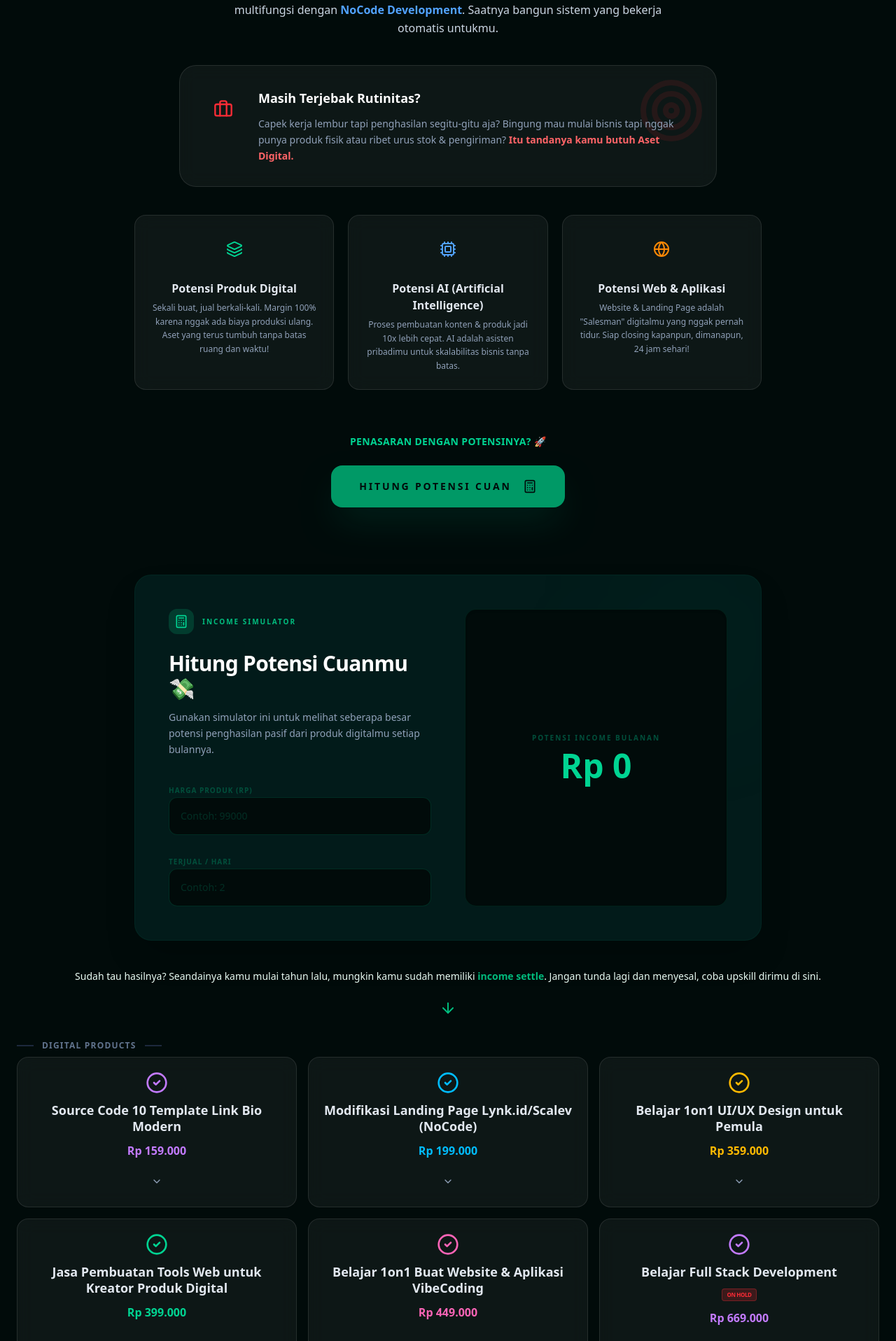
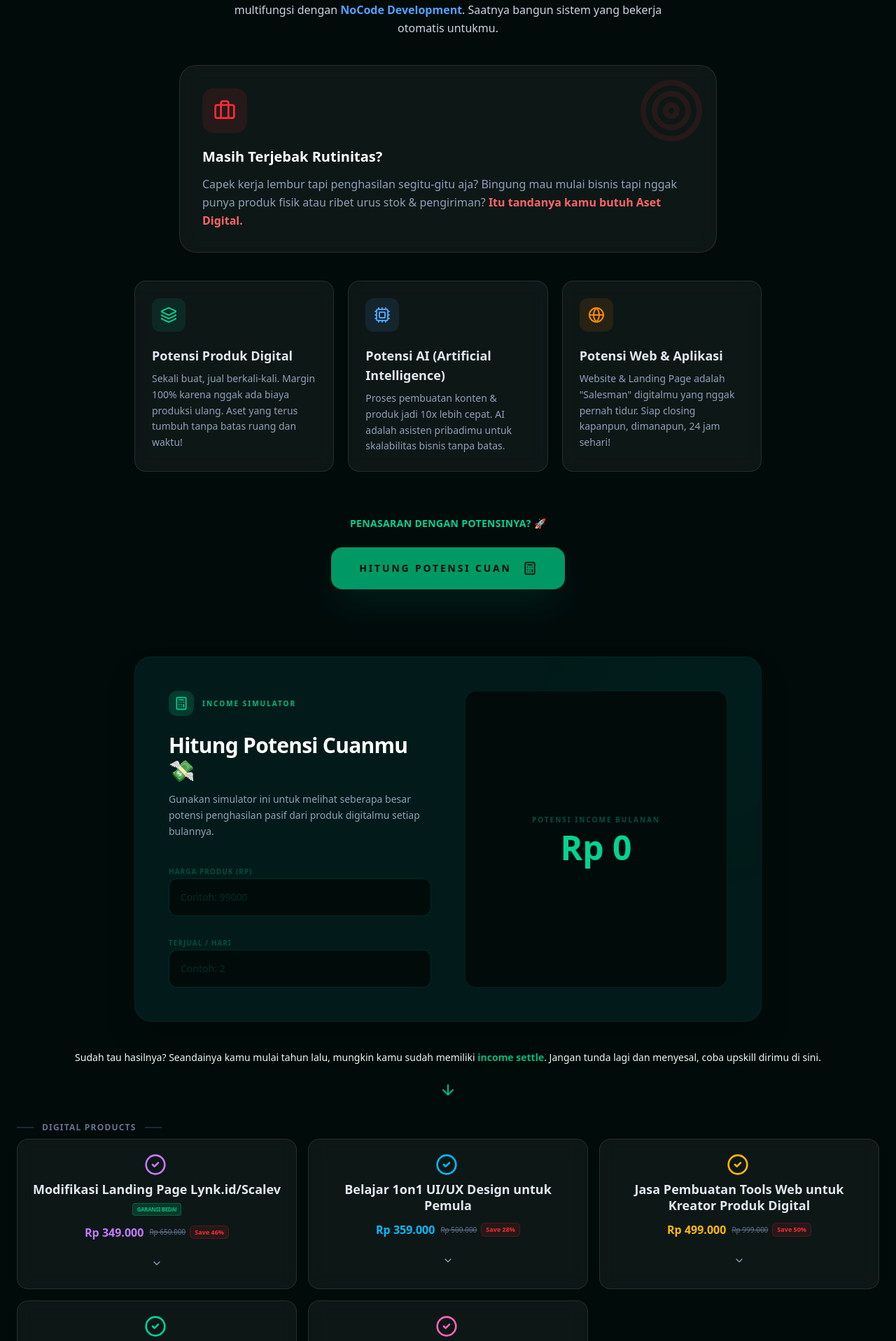
Before and after one commit to dharmayanggg/Dharma-LinkBio, a React (Vite) app: page / in a window 1280 px wide. Shown: the part 1444-3360 px from the top of the page at 70% size. Built offline with nearby package versions, Linux system fonts and the light colour scheme.

Commit message:
feat(products): Update product details and pricing
Refactor product data to include original prices and labels, enhancing clarity and marketing appeal. Remove outdated product entry.

```diff
--- a/src/App.tsx
+++ b/src/App.tsx
@@ -159,33 +159,32 @@ export default function App() {
   // Data Products
   const products = [
     {
-      id: 5,
-      title: 'Source Code 10 Template Link Bio Modern',
-      price: 'Rp 159.000',
-      description: 'Dapatkan 10 template link bio siap pakai dengan desain modern, responsif, dan mudah dikustomisasi sesuai brand Anda.'
-    },
-    {
       id: 4,
-      title: 'Modifikasi Landing Page Lynk.id/Scalev (NoCode)',
-      price: 'Rp 199.000',
-      description: 'Jasa kustomisasi tampilan landing page Lynk.id atau Scalev agar terlihat lebih profesional, unik, dan meningkatkan konversi penjualan.'
+      title: 'Modifikasi Landing Page Lynk.id/Scalev',
+      price: 'Rp 349.000',
+      originalPrice: 'Rp 650.000',
+      label: 'Garansi Beda!',
+      description: 'Kustomisasi tampilan menggunakan metode VibeCoding. Lynk.id/Scalev hanya digunakan sebagai payment gateway agar transaksi aman & otomatis.'
     },
     {
       id: 2,
       title: 'Belajar 1on1 UI/UX Design untuk Pemula',
       price: 'Rp 359.000',
+      originalPrice: 'Rp 500.000',
       description: 'Pelajari fundamental desain antarmuka dan pengalaman pengguna. Dari wireframing hingga prototyping, siap kerja di industri kreatif.'
     },
     {
       id: 6,
       title: 'Jasa Pembuatan Tools Web untuk Kreator Produk Digital',
-      price: 'Rp 399.000',
+      price: 'Rp 499.000',
+      originalPrice: 'Rp 999.000',
       description: 'Solusi pembuatan tools berbasis web untuk mendukung bisnis produk digital Anda. Otomatisasi, efisiensi, dan skalabilitas.'
     },
     {
       id: 1,
       title: 'Belajar 1on1 Buat Website & Aplikasi VibeCoding',
       price: 'Rp 449.000',
+      originalPrice: 'Rp 500.000',
       description: 'Bimbingan privat intensif membuat website dan aplikasi dari nol menggunakan metode VibeCoding yang efisien dan modern. Cocok untuk pemula yang ingin hasil cepat.'
     },
     {
@@ -527,13 +526,13 @@ export default function App() {
                 <div className="absolute top-0 right-0 p-4 opacity-10">
                   <Target className="w-24 h-24 text-red-500" />
                 </div>
-                <div className="flex flex-col md:flex-row gap-5 items-center md:items-start relative z-10 text-center md:text-left">
-                  <div className="p-4 text-red-500 rounded-2xl shrink-0">
-                    <Briefcase className="w-7 h-7" />
+                <div className="flex flex-col gap-5 items-start relative z-10 text-left">
+                  <div className="p-4 text-red-500 rounded-2xl shrink-0 bg-red-500/10">
+                    <Briefcase className="w-6 h-6 md:w-8 md:h-8" />
                   </div>
                   <div>
-                    <h4 className={`text-lg font-bold mb-3 ${isDarkMode ? 'text-white' : 'text-slate-900'}`}>Masih Terjebak Rutinitas?</h4>
-                    <p className="text-sm text-slate-400 leading-relaxed">
+                    <h4 className={`text-lg md:text-xl font-bold mb-3 ${isDarkMode ? 'text-white' : 'text-slate-900'}`}>Masih Terjebak Rutinitas?</h4>
+                    <p className="text-sm md:text-base text-slate-400 leading-relaxed">
                       Capek kerja lembur tapi penghasilan segitu-gitu aja? Bingung mau mulai bisnis tapi nggak punya produk fisik atau ribet urus stok & pengiriman? <span className="font-bold text-red-400">Itu tandanya kamu butuh Aset Digital.</span>
                     </p>
                   </div>
@@ -551,18 +550,21 @@ export default function App() {
                     desc: 'Sekali buat, jual berkali-kali. Margin 100% karena nggak ada biaya produksi ulang. Aset yang terus tumbuh tanpa batas ruang dan waktu!',
                     icon: <Layers className="w-6 h-6" />,
                     color: 'text-emerald-400',
+                    bgColor: 'bg-emerald-400/10'
                   },
                   {
                     title: 'Potensi AI (Artificial Intelligence)',
                     desc: 'Proses pembuatan konten & produk jadi 10x lebih cepat. AI adalah asisten pribadimu untuk skalabilitas bisnis tanpa batas.',
                     icon: <Cpu className="w-6 h-6" />,
                     color: 'text-blue-400',
+                    bgColor: 'bg-blue-400/10'
                   },
                   {
                     title: 'Potensi Web & Aplikasi',
                     desc: 'Website & Landing Page adalah "Salesman" digitalmu yang nggak pernah tidur. Siap closing kapanpun, dimanapun, 24 jam sehari!',
                     icon: <Globe className="w-6 h-6" />,
                     color: 'text-orange-400',
+                    bgColor: 'bg-orange-400/10'
                   }
                 ].map((item, i) => (
                   <motion.div
@@ -570,14 +572,14 @@ export default function App() {
                     initial={{ opacity: 0, y: 20 }}
                     whileInView={{ opacity: 1, y: 0 }}
                     transition={{ delay: i * 0.1 }}
-                    className={`p-6 rounded-2xl border flex flex-col items-center text-center gap-5 group hover:shadow-lg transition-all backdrop-blur-md ${isDarkMode ? 'bg-white/5 border-white/10 hover:bg-white/10' : 'bg-white border-slate-50 shadow-sm hover:border-cyan-200'}`}
+                    className={`p-6 rounded-2xl border flex flex-col items-start text-left gap-5 group hover:shadow-lg transition-all backdrop-blur-md ${isDarkMode ? 'bg-white/5 border-white/10 hover:bg-white/10' : 'bg-white border-slate-50 shadow-sm hover:border-cyan-200'}`}
                   >
-                    <div className={`p-3 rounded-xl shrink-0 transition-transform group-hover:scale-110 ${item.color}`}>
+                    <div className={`p-3 rounded-xl shrink-0 transition-transform group-hover:scale-110 ${item.color} ${item.bgColor}`}>
                       {item.icon}
                     </div>
                     <div>
-                      <h5 className={`font-bold text-base mb-1.5 ${isDarkMode ? 'text-slate-200' : 'text-slate-800'}`}>{item.title}</h5>
-                      <p className="text-xs text-slate-400 leading-relaxed">{item.desc}</p>
+                      <h5 className={`font-bold text-base md:text-lg mb-2 ${isDarkMode ? 'text-slate-200' : 'text-slate-800'}`}>{item.title}</h5>
+                      <p className="text-xs md:text-sm text-slate-400 leading-relaxed">{item.desc}</p>
                     </div>
                   </motion.div>
                 ))}
@@ -716,6 +718,14 @@ export default function App() {
               ];
               const color = colors[i % colors.length];
 
+              // Calculate discount
+              let discount = 0;
+              if (product.originalPrice) {
+                 const p = parseInt(product.price.replace(/[^0-9]/g, ''));
+                 const op = parseInt(product.originalPrice.replace(/[^0-9]/g, ''));
+                 discount = Math.round(((op - p) / op) * 100);
+              }
+
               return (
                 <div key={product.id} className={`group relative flex flex-col p-5 rounded-2xl border transition-all duration-300 hover:shadow-lg backdrop-blur-md overflow-hidden ${
                   isDarkMode
@@ -727,18 +737,39 @@ export default function App() {
                     className="flex md:flex-col md:items-center md:text-center md:justify-center items-center justify-between w-full text-left"
                   >
                     <div className="flex-1 md:w-full md:flex md:flex-col md:items-center">
-                      <div className="flex md:flex-col items-center gap-3 mb-1.5 md:mb-3">
-                        <CheckCircle2 className={`w-4 h-4 md:w-8 md:h-8 ${color.icon} shrink-0`} />
+                      <div className="flex flex-wrap md:flex-col items-center gap-2 mb-1.5 md:mb-3">
+                        <CheckCircle2 className={`w-4 h-4 md:w-8 md:h-8 ${color.icon} shrink-0 mr-1`} />
                         <h4 className={`font-bold text-sm md:text-lg transition-colors leading-tight ${
                           isDarkMode ? 'text-slate-200 group-hover:text-white' : 'text-slate-800 group-hover:text-cyan-700'
                         }`}>{product.title}</h4>
+
                         {product.status === 'On Hold' && (
-                          <span className="text-[8px] px-1.5 py-0.5 rounded font-black uppercase tracking-tighter bg-red-500/20 text-red-500 border border-red-500/30">
+                          <span className="text-[8px] px-1.5 py-0.5 rounded font-black uppercase tracking-tighter bg-red-500/20 text-red-500 border border-red-500/30 whitespace-nowrap">
                             On Hold
                           </span>
                         )}
+                        {/* @ts-ignore */}
+                        {product.label && (
+                          <span className="text-[8px] px-1.5 py-0.5 rounded font-black uppercase tracking-tighter bg-emerald-500/20 text-emerald-500 border border-emerald-500/30 whitespace-nowrap">
+                            {/* @ts-ignore */}
+                            {product.label}
+                          </span>
+                        )}
                       </div>
-                      <p className={`text-sm md:text-base font-black ml-7 md:ml-0 ${isDarkMode ? color.icon : 'text-emerald-600'}`}>{product.price}</p>
+
+                      <div className="flex items-center gap-2 md:justify-center">
+                         <p className={`text-sm md:text-base font-black ${isDarkMode ? color.icon : 'text-emerald-600'}`}>{product.price}</p>
+                         {/* @ts-ignore */}
+                         {product.originalPrice && (
+                           <div className="flex items-center gap-1.5">
+                             {/* @ts-ignore */}
+                             <span className="text-[10px] line-through text-slate-500">{product.originalPrice}</span>
+                             <span className="text-[9px] font-bold text-red-500 bg-red-500/10 px-1.5 py-0.5 rounded-md border border-red-500/20">
+                               Save {discount}%
+                             </span>
+                           </div>
+                         )}
+                      </div>
                     </div>
 
                     <div className={`p-2 rounded-lg transition-all transform duration-300 ${isSelected ? 'rotate-180' : ''} ${isDarkMode ? 'text-slate-400' : 'text-slate-400'} md:mt-4`}>
```
